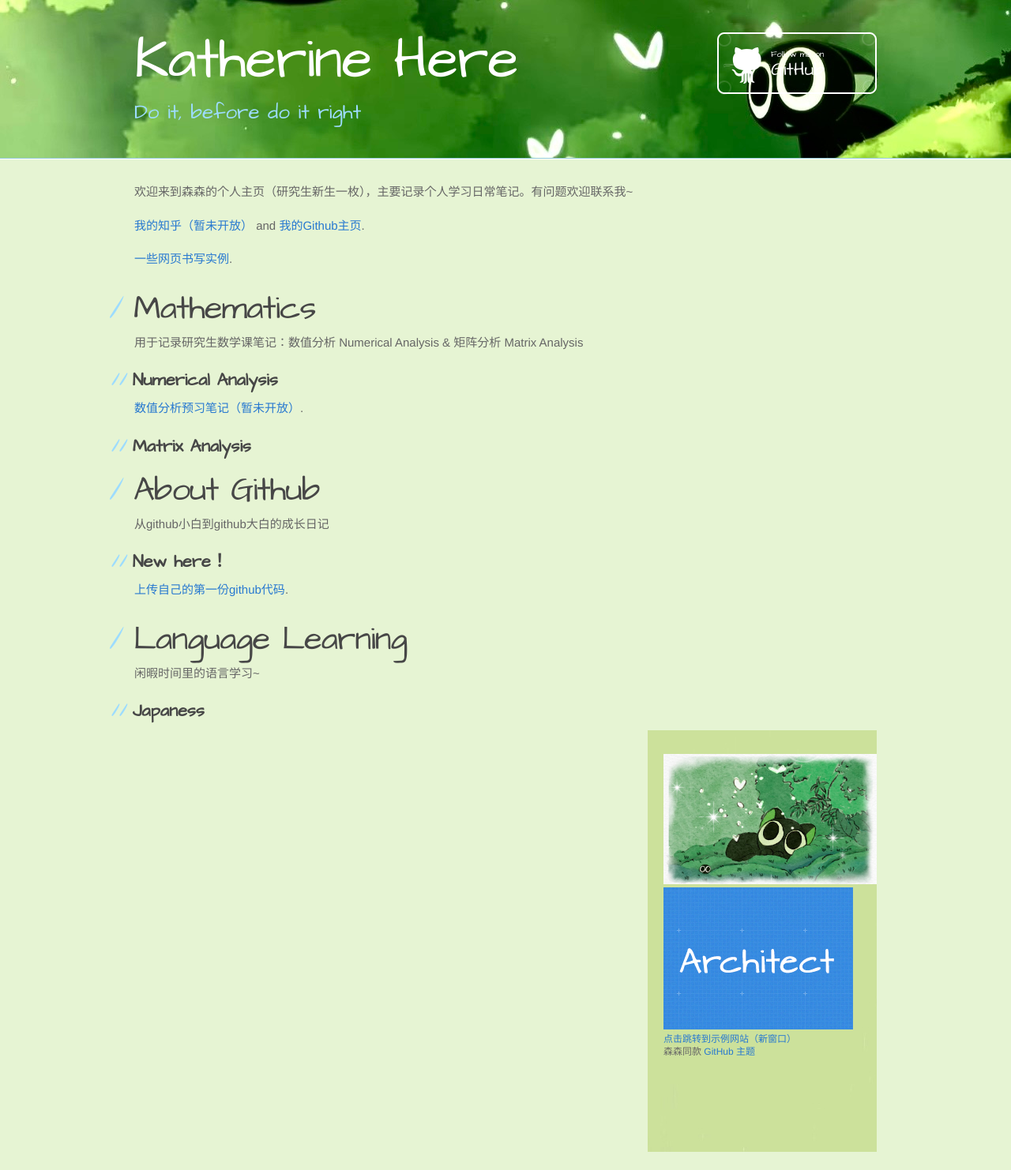
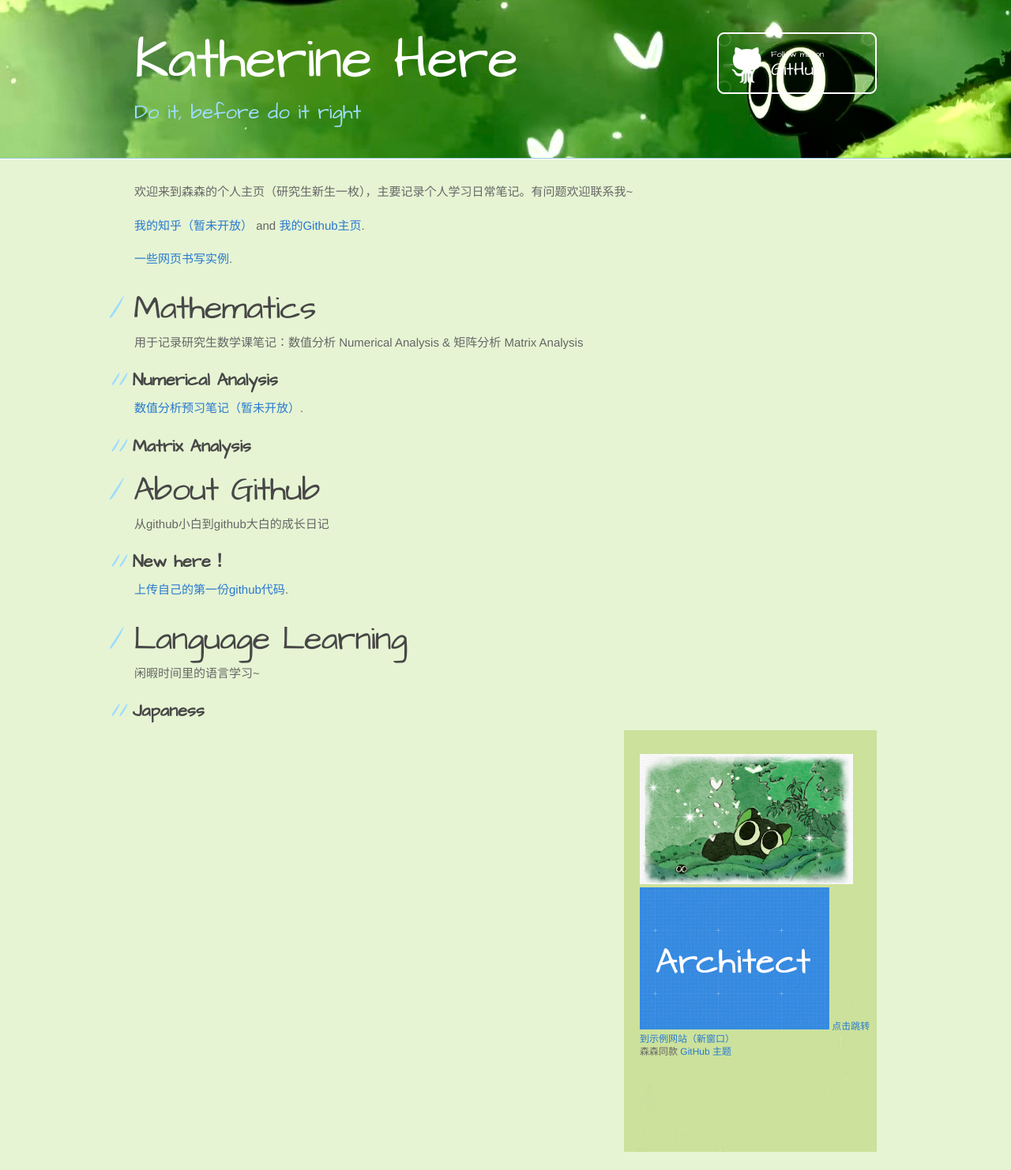
Before and after one commit to Katherine-Kkk/Katherine-Kkk.github.io, a Jekyll site: the page built from index.md, in a window 1280 px wide. Shown: the whole page at 79% size. Built offline with Jekyll 4.4.1, drawn with Linux system fonts in a browser that asks for light colours.

Commit message:
Update jekyll-theme-architect.scss

```diff
--- a/_sass/jekyll-theme-architect.scss
+++ b/_sass/jekyll-theme-architect.scss
@@ -75,14 +75,13 @@ header h2 {
 
 aside#sidebar {
   float: right;
-  width: 200px;
+  width: 300px;
   min-height: 504px;
   padding-left: 20px;
   padding-top: 30px;
-  padding-right: 70px;
   font-size: 12px;
   line-height: 1.3;
-  background: transparent url(../CatSide.jpg) 0 0 no-repeat;
+  background: transparent url(../CatSide.jpg) 0 0 repeat-y;
 }
 
 aside#sidebar p.repo-owner,
```
